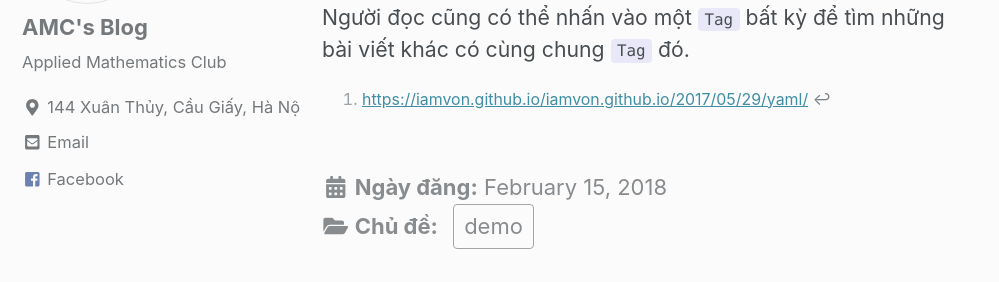
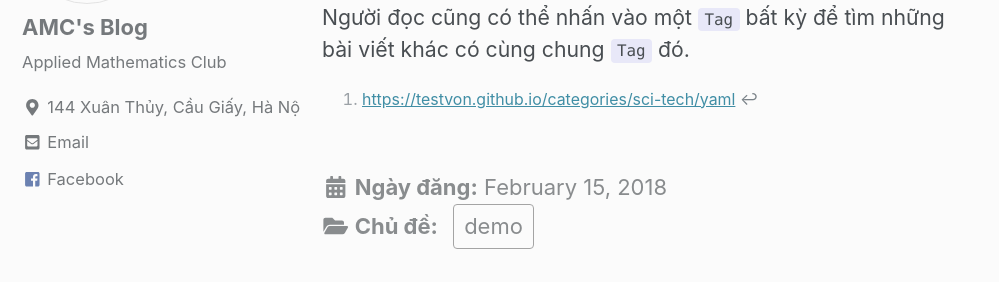
Before and after one commit to amcblog/testvon.github.io, a Jekyll site: the page built from _posts/demo/2018-02-15-demo-3-tags.md, in a window 1280 px wide and 900 px high, scrolled down 1212 px. Shown: the part 170-452 px from the top of the window, without its empty margins (0-999 px from the left). Built offline with Jekyll 4.4.1, drawn with Linux system fonts in a browser that asks for light colours; nearby versions of some CDN libraries; some of the changed lines change nothing that is shown.

Commit message:
Update 2018-02-15-demo-3-tags.md

```diff
--- a/_posts/demo/2018-02-15-demo-3-tags.md
+++ b/_posts/demo/2018-02-15-demo-3-tags.md
@@ -18,7 +18,7 @@ Do hầu như bây giờ ai cũng sử dụng Facebook, nên khi nhắc đến `
 
 Trên AMC's Blog, để cập nhật `Tag` cho bài viết của mình, bạn chỉ cần thêm vào phần mã YAML cấu hình ở trên đầu mỗi bài viết đối tượng `tags:`, sau đó liệt kê các `Tag` tương tự như cách liệt kê 1 mảng/danh sách trong YAML. [^1]
 
-[^1]:<https://iamvon.github.io/iamvon.github.io/2017/05/29/yaml/>
+[^1]:<https://testvon.github.io/categories/sci-tech/yaml>
 
 Ví dụ, đây là các `Tag` được gắn trên bài viết này:
 
```
